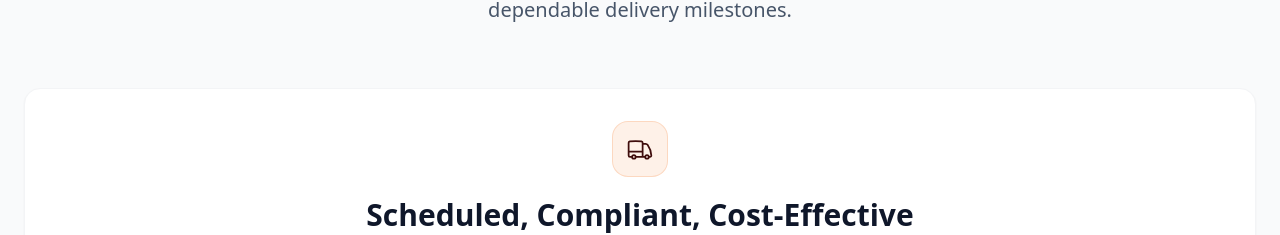
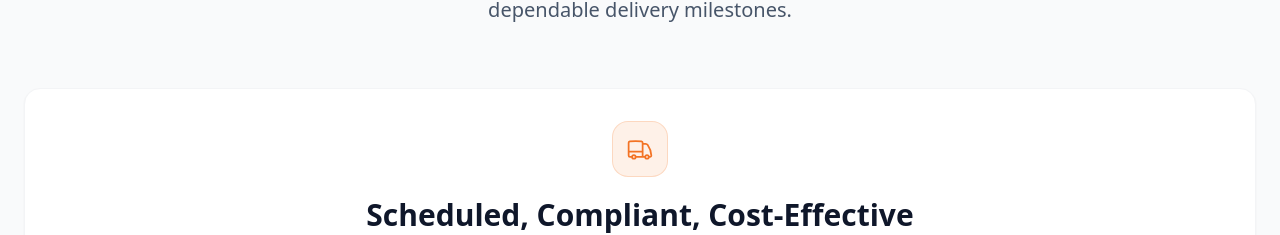
Before and after one commit to sabyasachi-arya/Pseudo_Webpage-, a React (Create React App) app: page / in a window 1280 px wide. Shown: the part 4436-4671 px from the top of the page. Built offline with nearby package versions, Linux system fonts and the light colour scheme.

Commit message:
Update GCCNetwork.tsx

```diff
--- a/src/components/GCCNetwork.tsx
+++ b/src/components/GCCNetwork.tsx
@@ -67,7 +67,7 @@ const GCCNetwork = () => {
         >
           <div className="flex items-center justify-center mb-5">
             <div className="w-14 h-14 rounded-2xl bg-orange/10 border border-orange/20 flex items-center justify-center">
-  <TruckIcon className="w-7 h-7 text-emerald" />
+  <TruckIcon className="w-7 h-7 text-orange" />
 </div>
           </div>
           <h3 className="text-2xl md:text-3xl font-semibold text-center text-secondary-900 mb-3">
```
